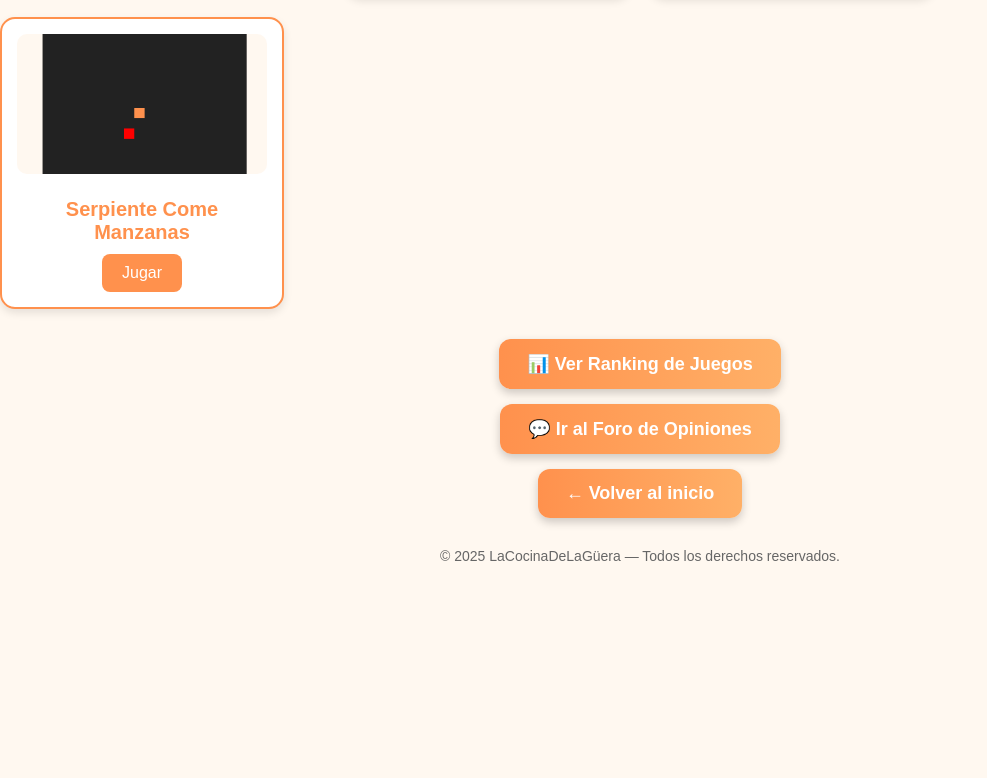
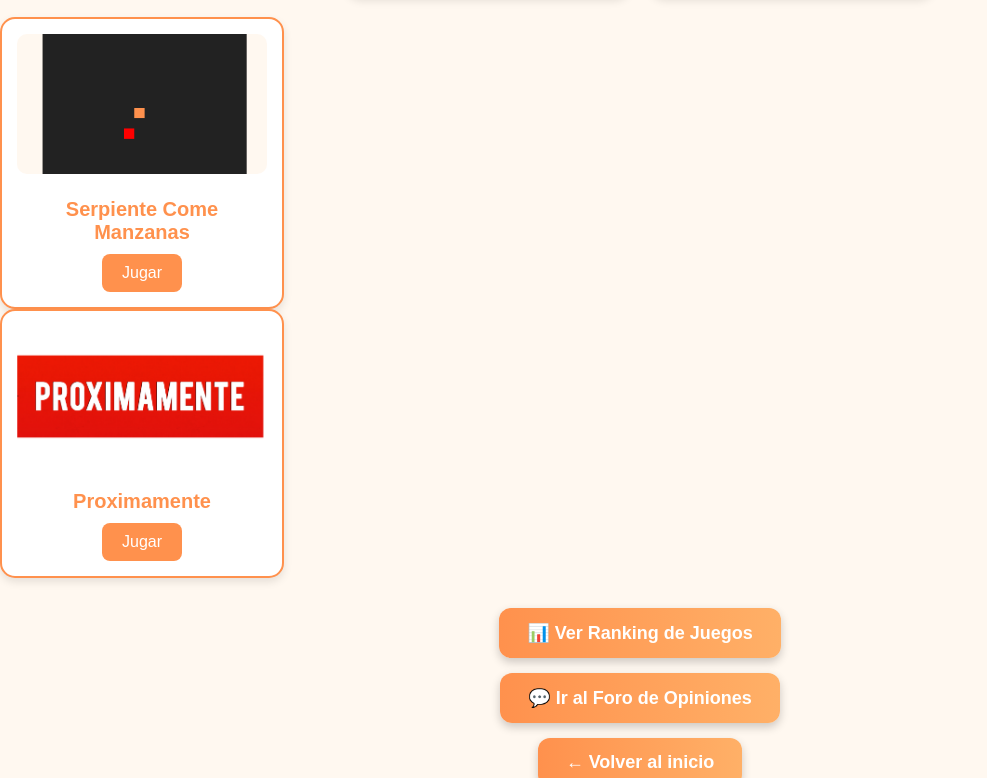
Before and after one commit to JulioCesarSantos-08/JuegosCocinaGuera, a plain HTML site: page menujuegos.html in a window 1280 px wide. Shown: the part 457-1235 px from the top of the page, without its empty margins (0-987 px from the left). Before the commit the page ends 1041 px from the top, so only its background shows below. Drawn offline with Linux system fonts and the light colour scheme.

Commit message:
doce commit

```diff
--- a/menujuegos.html
+++ b/menujuegos.html
@@ -153,6 +153,14 @@
     </div>
   </div>
 
+  <!-- PROXIMAMENTE -->
+    <div class="juego">
+      <img src="imagenes/proximamente.png" alt="Proximamente" />
+      <h3>Proximamente</h3>
+      <button onclick="location.href='juegos/juego3.html'">Jugar</button>
+    </div>
+  </div>
+
   <!-- Botones adicionales -->
   <div class="botones-extras">
     <button onclick="location.href='ranking.html'">📊 Ver Ranking de Juegos</button>
```
Also changed, not shown: imagenes/proximamente.png (added).
